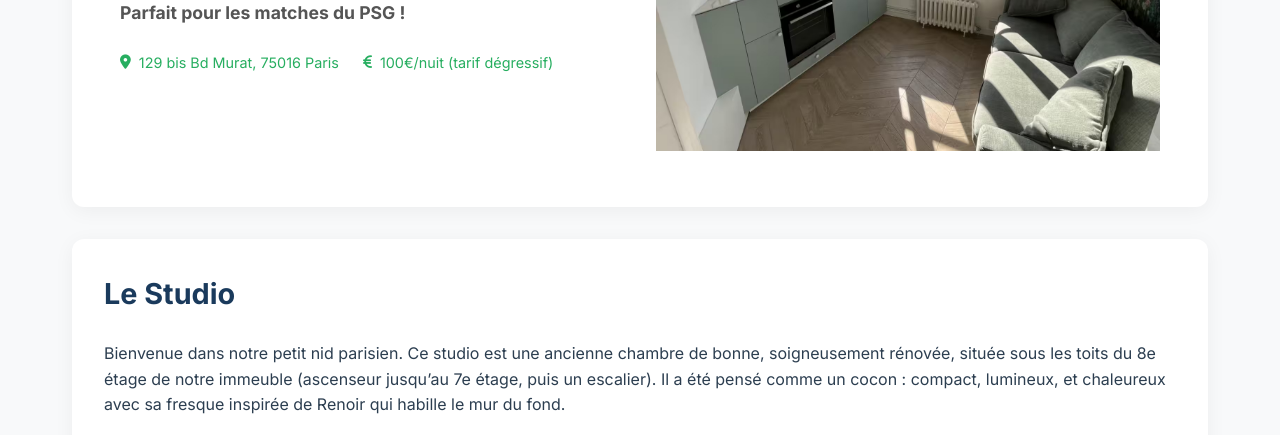
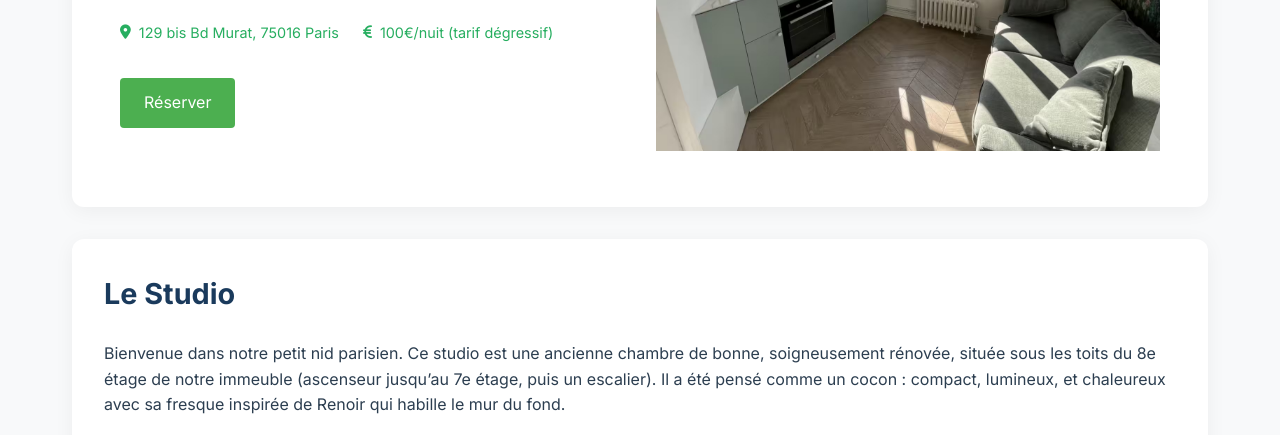
Before and after one commit to marierolloy-rgb/studiomurat, a plain HTML site: page index.html in a window 1280 px wide. Shown: the part 365-800 px from the top of the page. Drawn offline with Linux system fonts and the light colour scheme.

Commit message:
Update index.html

```diff
--- a/index.html
+++ b/index.html
@@ -7,6 +7,24 @@
     <link href="https://fonts.googleapis.com/css2?family=Inter:wght@400;500;600;700&display=swap" rel="stylesheet">
     <link rel="stylesheet" href="https://cdnjs.cloudflare.com/ajax/libs/font-awesome/6.4.0/css/all.min.css">
     <link rel="stylesheet" href="css/style.css">
+    <style>
+        .reservation-button {
+            background-color: #4CAF50;
+            color: white;
+            padding: 12px 24px;
+            border: none;
+            border-radius: 4px;
+            font-size: 16px;
+            cursor: pointer;
+            text-decoration: none;
+            display: inline-block;
+            margin-top: 10px;
+            transition: background-color 0.3s;
+        }
+        .reservation-button:hover {
+            background-color: #45a049;
+        }
+    </style>
 </head>
 <body>
     <!-- Header -->
@@ -43,6 +61,7 @@
                         <span>100€/nuit (tarif dégressif)</span>
                     </div>
                 </div>
+                <a href="tel:+33668062843" class="reservation-button">Réserver</a>
             </div>
             <div class="hero-image">
                 <img src="images/vue_generale.jpg" alt="Vue générale du Studio Murat">
```
